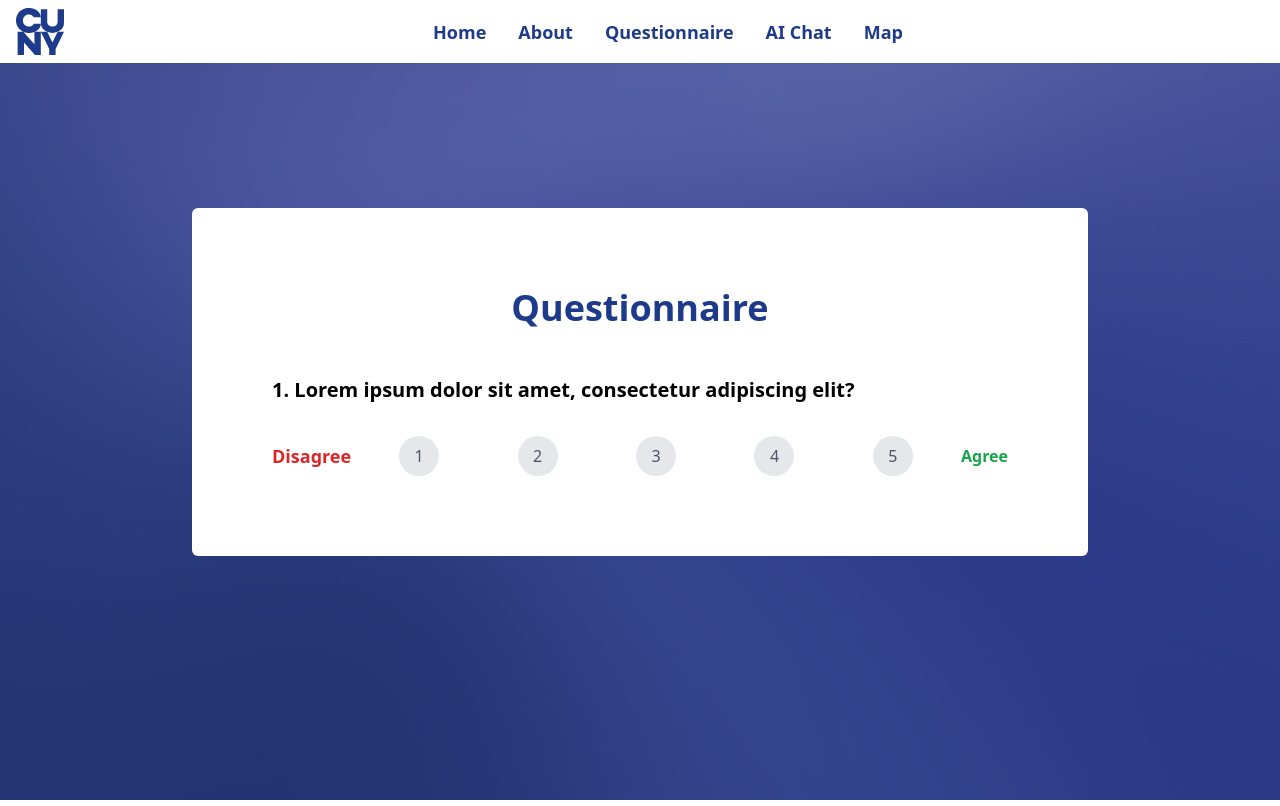
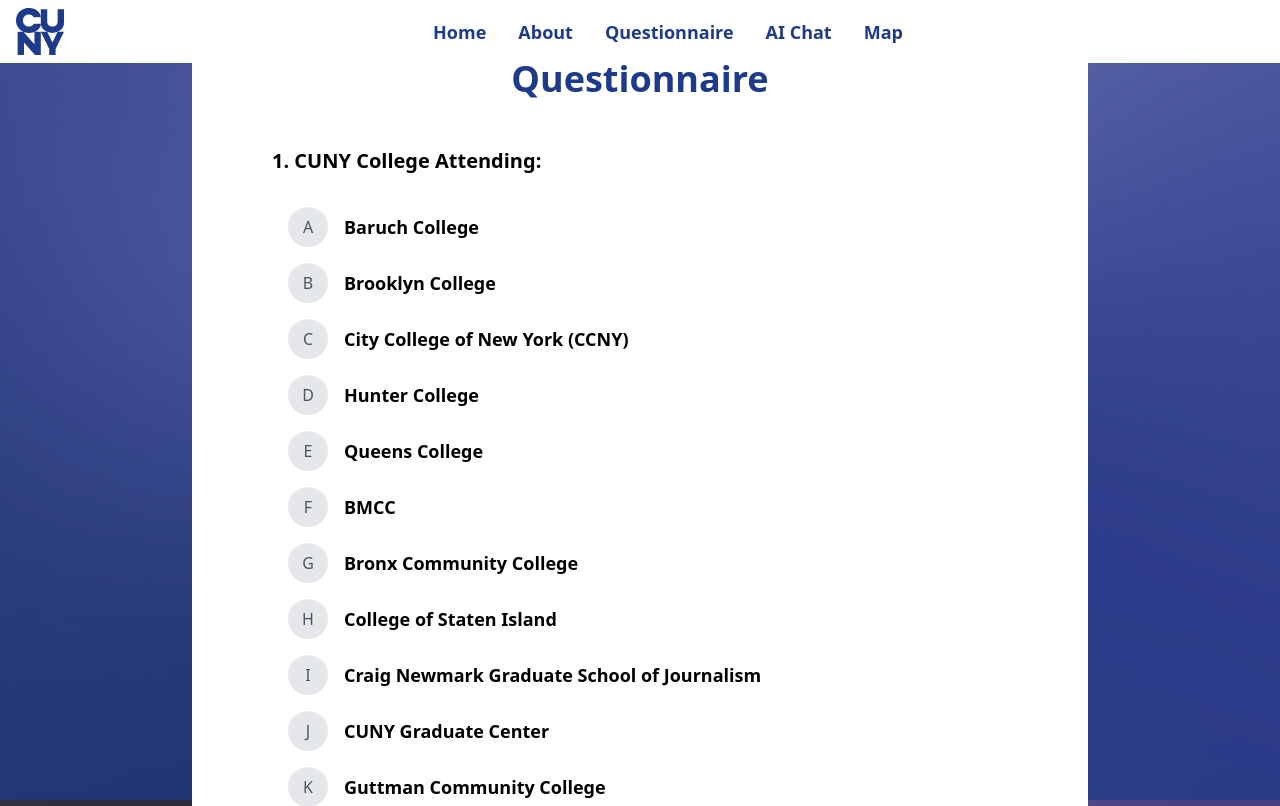
Before and after one commit to crosve/CTP-Hack, a React (Vite) app in the folder frontend/: page /questionnaire in a window 1280 px wide. Shown: the top 806 px of the page. Built offline with nearby package versions, Linux system fonts and the light colour scheme.

Commit message:
Update Questionnaire, About and MapPage

```diff
--- /dev/null
+++ b/frontend/src/components/MultipleChoice.jsx
@@ -0,0 +1,35 @@
+import React from "react";
+
+const MultipleChoice = ({ question, options, value, onChange }) => {
+  return (
+    <div className="space-y-4">
+      {options.map((option, index) => (
+        <label
+          key={index}
+          className="flex cursor-pointer items-center space-x-4"
+        >
+          <input
+            type="radio"
+            name={question}
+            value={option}
+            checked={value === option}
+            onChange={() => onChange(option)}
+            className="hidden"
+          />
+          <span
+            className={`inline-block h-10 w-10 rounded-full text-center leading-10 ${
+              value === option
+                ? "bg-blue-500 text-white"
+                : "bg-gray-200 text-gray-600 hover:bg-blue-200"
+            }`}
+          >
+            {String.fromCharCode(65 + index)}
+          </span>
+          <span className="text-lg font-semibold">{option}</span>
+        </label>
+      ))}
+    </div>
+  );
+};
+
+export default MultipleChoice;
--- /dev/null
+++ b/frontend/src/data/questionnaireQuestions.js
@@ -0,0 +1,91 @@
+export const questions = [
+  {
+    question: "CUNY College Attending:",
+    options: [
+      "Baruch College",
+      "Brooklyn College",
+      "City College of New York (CCNY)",
+      "Hunter College",
+      "Queens College",
+      "BMCC",
+      "Bronx Community College",
+      "College of Staten Island",
+      "Craig Newmark Graduate School of Journalism",
+      "CUNY Graduate Center",
+      "Guttman Community College",
+      "Other",
+    ],
+  },
+  {
+    question: "Year of Entry:",
+    options: ["Fall 2024", "Spring 2025", "Other"],
+  },
+  {
+    question:
+      "How aware are you of the various resources CUNY offers to meet students’ essential needs?",
+    options: ["Not aware at all", "Somewhat aware", "Very aware"],
+  },
+  {
+    question:
+      "Have you used or plan to use any of the following CUNY resources?",
+    options: [
+      "Financial Aid Office",
+      "Academic Advising",
+      "Counseling and Wellness Services",
+      "Tutoring and Academic Support",
+      "Career Services",
+      "Food Pantry/Meal Assistance",
+      "Housing Assistance",
+      "Technology Support (e.g., laptop loans, Wi-Fi hotspots)",
+      "Student Organizations/Clubs",
+      "Other",
+    ],
+  },
+  {
+    question:
+      "Which of the following 'essential needs' are most important to you during your time at CUNY?",
+    options: [
+      "Financial Support",
+      "Mental Health and Wellness",
+      "Academic Success/Tutoring",
+      "Career Development",
+      "Housing Stability",
+      "Food Security",
+      "Social Engagement/Clubs",
+      "Technology Access",
+      "Other",
+    ],
+  },
+  {
+    question:
+      "What challenges do you anticipate facing in meeting your essential needs while at CUNY?",
+    options: [
+      "Financial difficulties",
+      "Academic challenges",
+      "Mental health concerns",
+      "Housing insecurity",
+      "Access to food",
+      "Lack of social connections",
+      "Difficulty accessing technology",
+      "Other",
+    ],
+  },
+  {
+    question: "How do you prefer to receive information about CUNY resources?",
+    options: [
+      "Email",
+      "Text message",
+      "Social media (e.g., Instagram, Twitter)",
+      "Mobile app notifications",
+      "College website/portal",
+      "Flyers/posters on campus",
+      "Word of mouth/Peer recommendations",
+      "Other",
+    ],
+  },
+  {
+    question:
+      "How likely are you to use a CUNY mobile app or website specifically designed to help you access essential resources?",
+    options: ["Very likely", "Somewhat likely", "Not likely"],
+  },
+];
--- a/frontend/src/pages/Home.jsx
+++ b/frontend/src/pages/Home.jsx
@@ -15,13 +15,13 @@
           <div className="transform animate-fade-in-delay space-x-4 opacity-0">
             <Link
               to="/questionnaire"
-              className="rounded-md bg-blue-500 px-4 py-2 text-white shadow transition duration-300 ease-in-out hover:-translate-y-1 hover:bg-blue-600"
+              className="rounded-md bg-blue-500 px-4 py-2 text-white transition duration-300 ease-in-out hover:-translate-y-1 hover:bg-blue-600"
             >
               Answer Questionnaire
             </Link>
             <Link
               to="/"
-              className="rounded-md bg-blue-500 px-4 py-2 text-white shadow transition duration-300 ease-in-out hover:-translate-y-1 hover:bg-blue-600"
+              className="rounded-md bg-blue-500 px-4 py-2 text-white transition duration-300 ease-in-out hover:-translate-y-1 hover:bg-blue-600"
             >
               Chat with AI
             </Link>
--- a/frontend/src/pages/MapPage.jsx
+++ b/frontend/src/pages/MapPage.jsx
@@ -3,7 +3,7 @@
 import "leaflet/dist/leaflet.css";
 import Background from "../components/Background";
 import Navbar from "../components/NavBar";
-import { CUNY_RESOURCES } from "../data/CunyResources";
+import { CUNY_RESOURCES } from "../data/cunyResources";
 
 const NYC_COORDINATES = [40.7128, -74.006];
 
--- a/frontend/src/pages/Questionnaire.jsx
+++ b/frontend/src/pages/Questionnaire.jsx
@@ -1,43 +1,20 @@
 import React, { useState } from "react";
 import Background from "../components/Background";
 import Navbar from "../components/NavBar";
-import RatingScale from "../components/RatingScale";
-
-const questions = [
-  "Lorem ipsum dolor sit amet, consectetur adipiscing elit?",
-  "Sed do eiusmod tempor incididunt ut labore et dolore magna aliqua?",
-  "Ut enim ad minim veniam, quis nostrud exercitation ullamco laboris nisi ut aliquip ex ea commodo consequat?",
-  "Duis aute irure dolor in reprehenderit in voluptate velit esse cillum dolore eu fugiat nulla pariatur?",
-  "Excepteur sint occaecat cupidatat non proident, sunt in culpa qui officia deserunt mollit anim id est laborum?",
-  "Curabitur pretium tincidunt lacus, ut accumsan dolor sollicitudin a?",
-  "Vivamus in erat ut urna cursus vestibulum at a felis?",
-  "Etiam ut purus mattis mauris sodales aliquam?",
-  "Vestibulum ante ipsum primis in faucibus orci luctus et ultrices posuere cubilia curae?",
-  "Maecenas nec odio et ante tincidunt tempus?",
-];
+import MultipleChoice from "../components/MultipleChoice";
+import { questions } from "../data/questionnaireQuestions";
 
 const Questionnaire = () => {
   const [currentQuestion, setCurrentQuestion] = useState(0);
-  const [responses, setResponses] = useState({
-    question1: 0,
-    question2: 0,
-    question3: 0,
-    question4: 0,
-    question5: 0,
-    question6: 0,
-    question7: 0,
-    question8: 0,
-    question9: 0,
-    question10: 0,
-  });
+  const [responses, setResponses] = useState({});
   const [submitted, setSubmitted] = useState(false);
 
-  const handleRatingChange = (rating) => {
+  const handleOptionChange = (selectedOption) => {
     const questionKey = `question${currentQuestion + 1}`;
 
     setResponses((prevResponses) => ({
       ...prevResponses,
-      [questionKey]: rating,
+      [questionKey]: selectedOption,
     }));
 
     if (currentQuestion < questions.length - 1) {
@@ -49,7 +26,7 @@
       setTimeout(() => {
         console.log({
           ...responses,
-          [questionKey]: rating,
+          [questionKey]: selectedOption,
         });
       }, 250);
     }
@@ -69,12 +46,13 @@
               className="animate-fade-in-question space-y-8"
             >
               <p className="text-xl font-semibold">
-                {currentQuestion + 1}. {questions[currentQuestion]}
+                {currentQuestion + 1}. {questions[currentQuestion].question}
               </p>
-              <RatingScale
+              <MultipleChoice
                 question={`question${currentQuestion + 1}`}
+                options={questions[currentQuestion].options}
                 value={responses[`question${currentQuestion + 1}`]}
-                onChange={handleRatingChange}
+                onChange={handleOptionChange}
               />
             </div>
           ) : (
```
Also changed, not shown: frontend/src/pages/About.jsx (+36 -31 lines).
